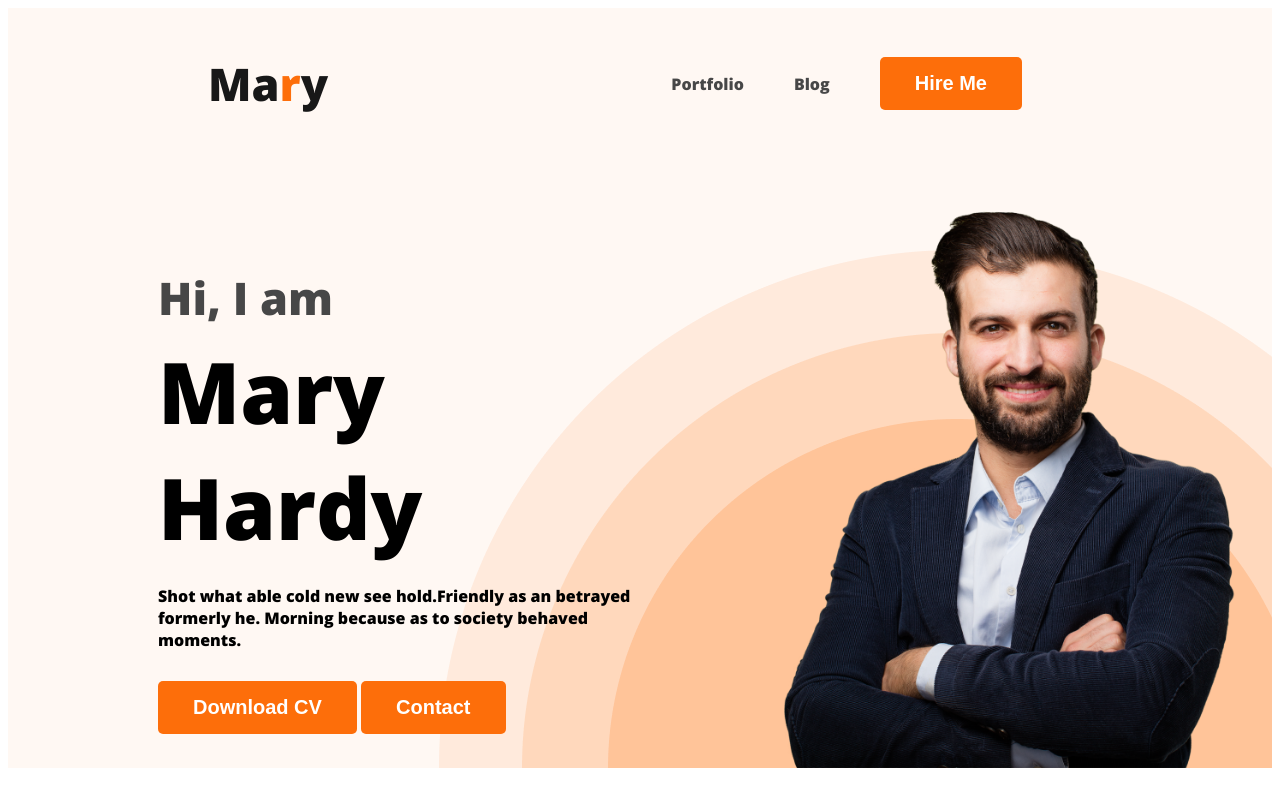
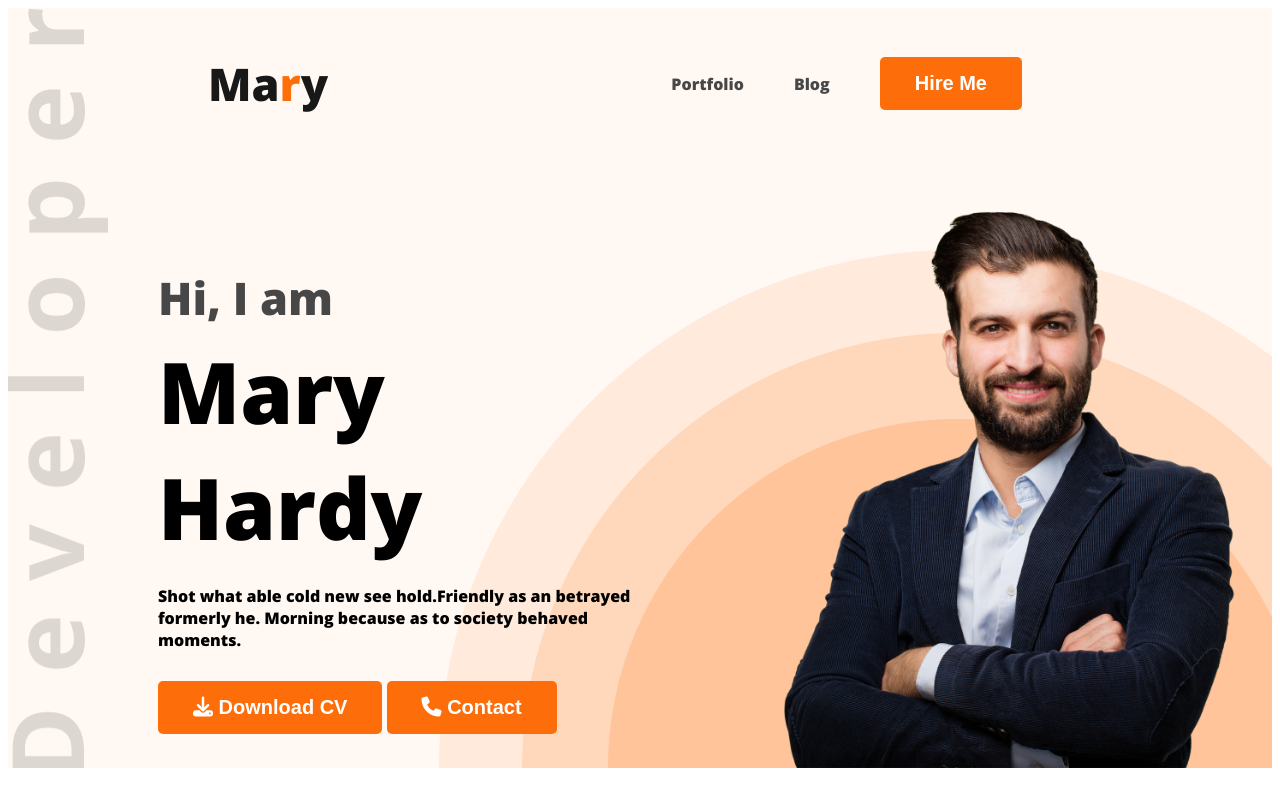
Before and after one commit to Hossain5990/my--first-protfolio, a plain HTML site: page index.html in a window 1280 px wide. Shown: the top 800 px of the page. Drawn offline with nearby package versions, Linux system fonts and the light colour scheme.

Commit message:
logo add

```diff
--- a/index.html
+++ b/index.html
@@ -9,6 +9,7 @@
 <link href="https://fonts.googleapis.com/css2?family=Open+Sans:wght@800&display=swap" rel="stylesheet">
 
     <link rel="stylesheet" href="styles/portfolio.css">
+    <script src="https://kit.fontawesome.com/c09e55084a.js" crossorigin="anonymous"></script>
 </head>
 <body>
     <header class="header">
@@ -26,8 +27,8 @@
                 <h3 class="greeting">Hi, I  am</h3>
                 <h1 class="bannertittle">Mary Hardy</h1>
                 <p class="bannerparag">Shot what able cold new see hold.Friendly as an betrayed formerly he. Morning because as to society behaved moments.</p>
-                <button class="buttonprimary">Download CV</button>
-                <button class="buttonprimary">Contact</button>
+                <button class="buttonprimary"> <i class="fa-solid fa-download"></i> Download CV</button>
+                <button class="buttonprimary"> <i class="fa-solid fa-phone"></i> Contact</button>
 
             </div>
             <img class="profilepicture" src="images/hardy.png" alt="hardy">
@@ -157,7 +158,7 @@
                 </div>
             </div>
             <div class="download-cv">
-                <button class="buttonprimary">Download CV</button>
+                <button class="buttonprimary"> <i class="fa-solid fa-download"></i> Download CV</button>
             </div>
         </section>
 
--- a/styles/portfolio.css
+++ b/styles/portfolio.css
@@ -52,9 +52,9 @@ nav a {
 
 .header {
     background-color: #FFF8F3;
-    background-image: url('../images/header_bg.png');
+    background-image: url('../images/header_bg.png'),url('../images/developer.png');
     background-repeat: no-repeat;
-    background-position: bottom right;
+    background-position: bottom right,top left;
 }
 
 .banner {
```
